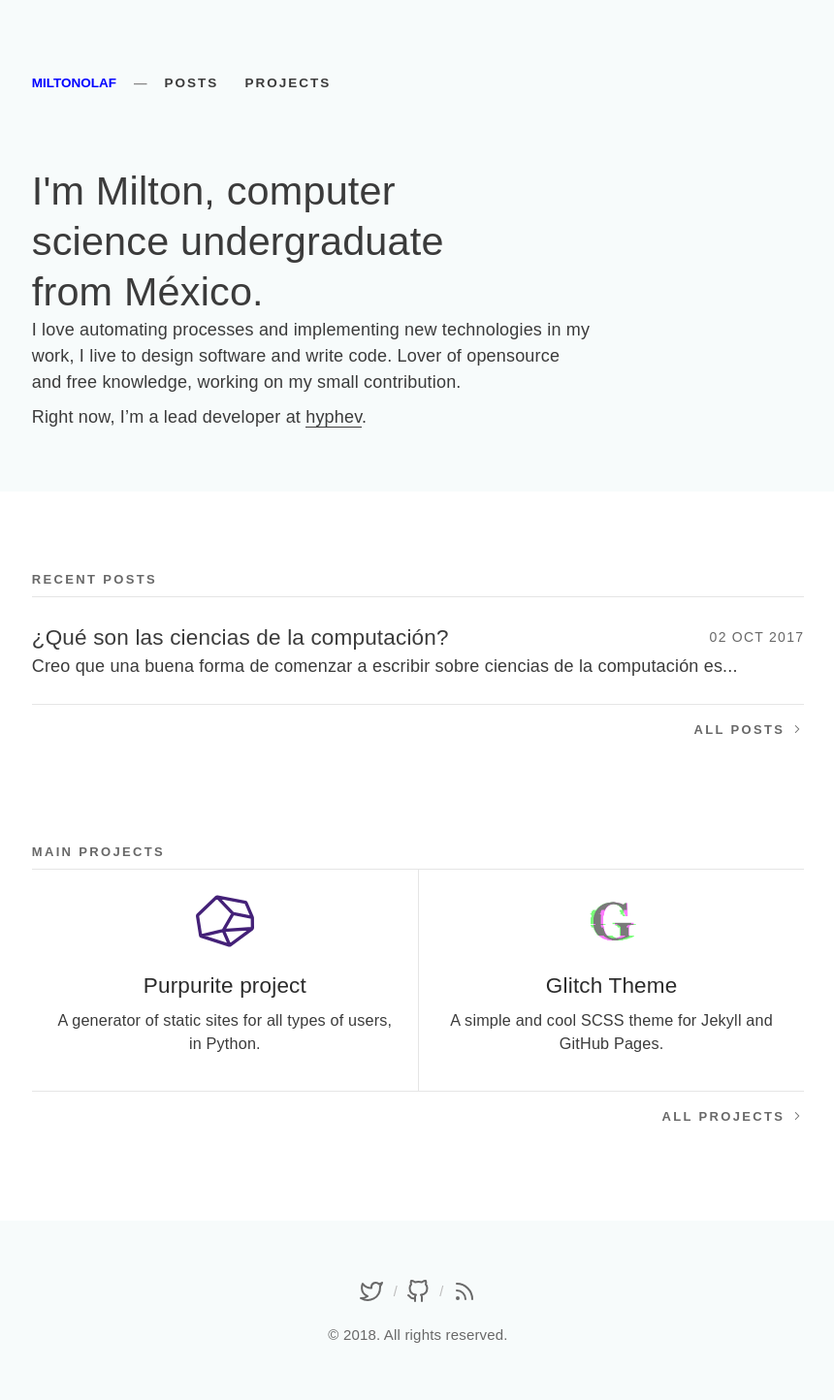
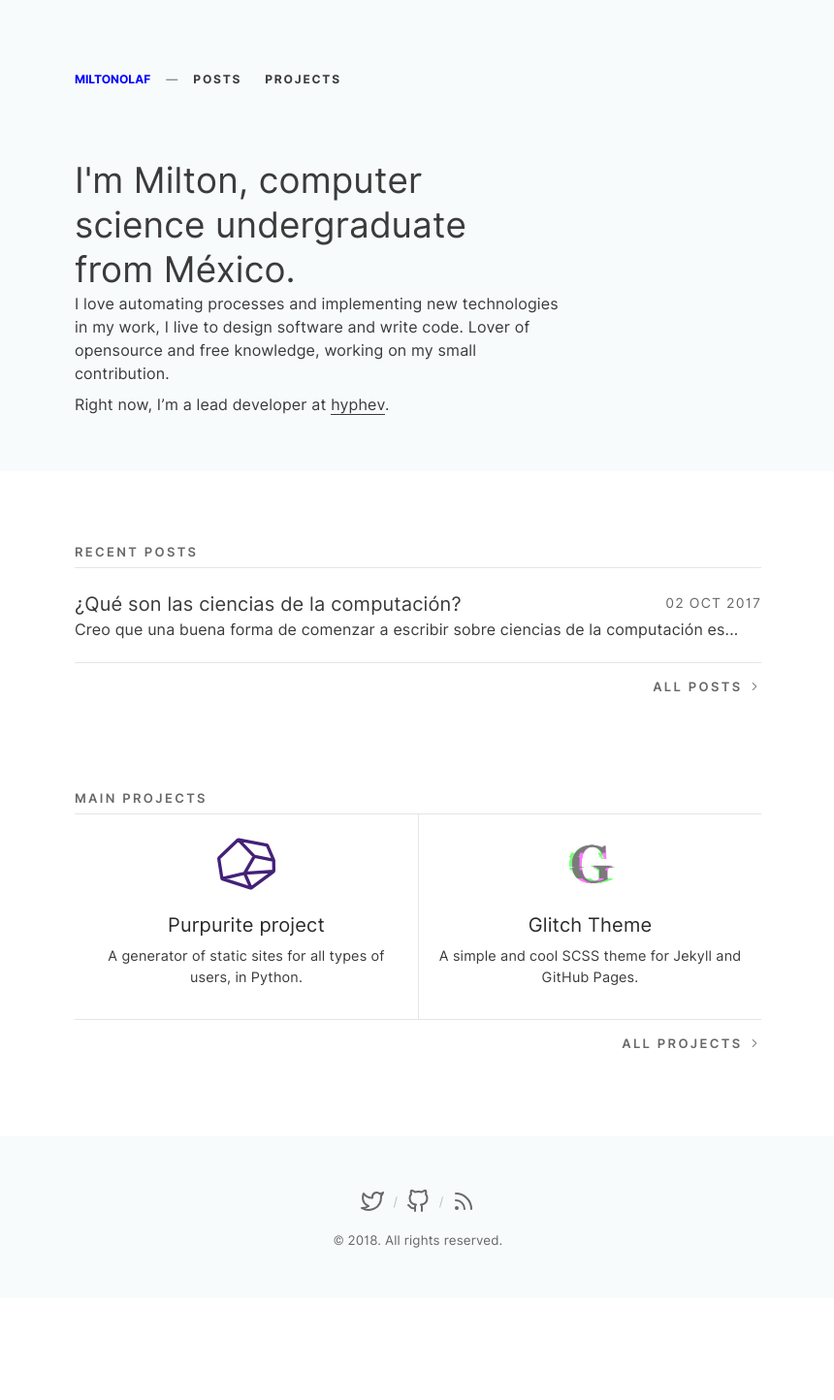
Before and after one commit to MiltonOlaf/miltonolaf.github.io, a Jekyll site: the page built from index.html, in a window 1280 px wide. Shown: the whole page at 97% size, without its empty margins (209-1069 px from the left). Built offline with Jekyll 4.4.1, drawn with Linux system fonts in a browser that asks for light colours; after the commit the page ends 1339 px from its top, so only the background shows below that.

Commit message:
update vars

```diff
--- a/_sass/glitch/_variables.scss
+++ b/_sass/glitch/_variables.scss
@@ -17,8 +17,8 @@
 
 
 // Root
-$root-font-family: 'Source Sans Pro', sans-serif;
-$root-font-size: 16px;
+$root-font-family: 'Inter UI', sans-serif;
+$root-font-size: 14px;
 $root-line-height: 1.5;
 
 $body-color: $gray-4;
@@ -44,7 +44,7 @@
 
 // Responsive
 $large-breakpoint: 38em;
-$large-font-size: 18px;
+$large-font-size: 16px;
 $nav-breakpoint: 340px; // Aprox. 4 element in nav
 
 
```
